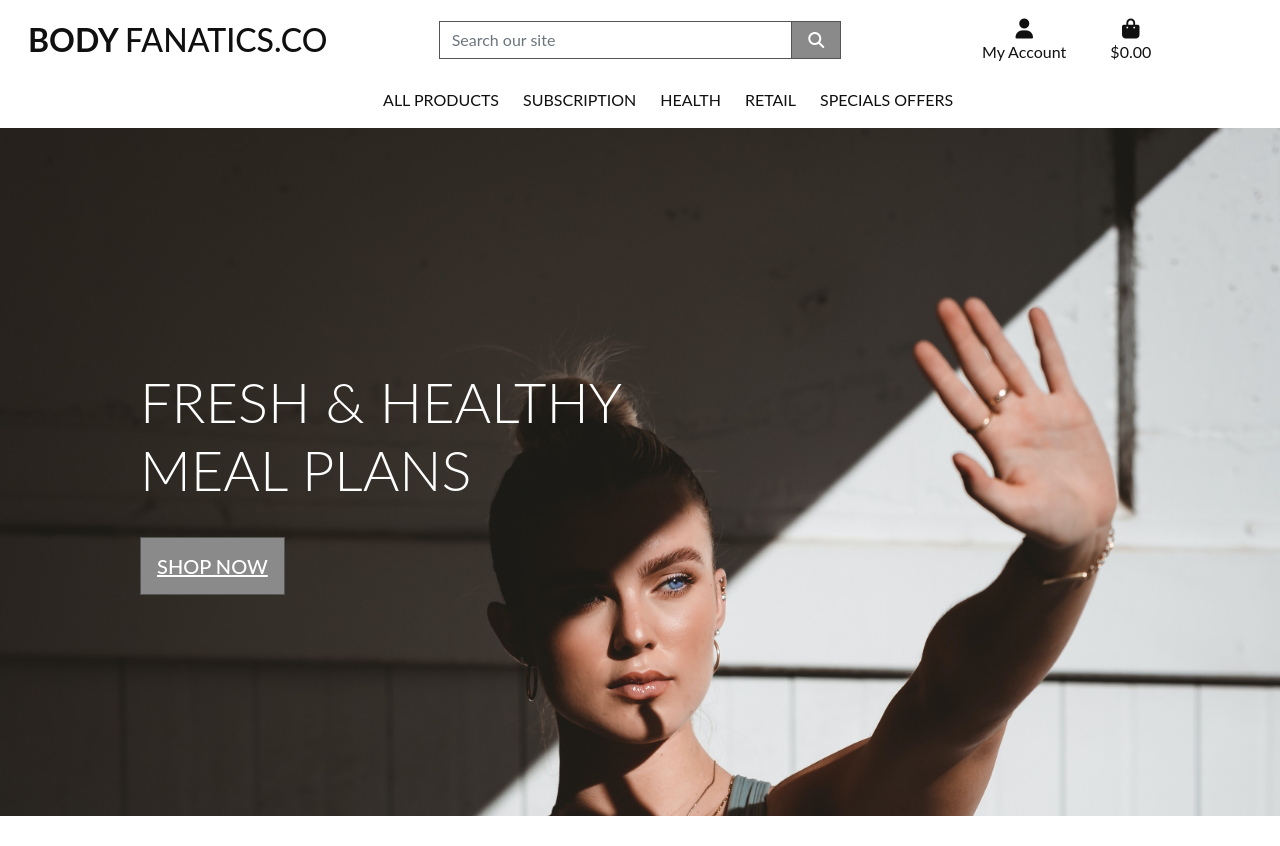
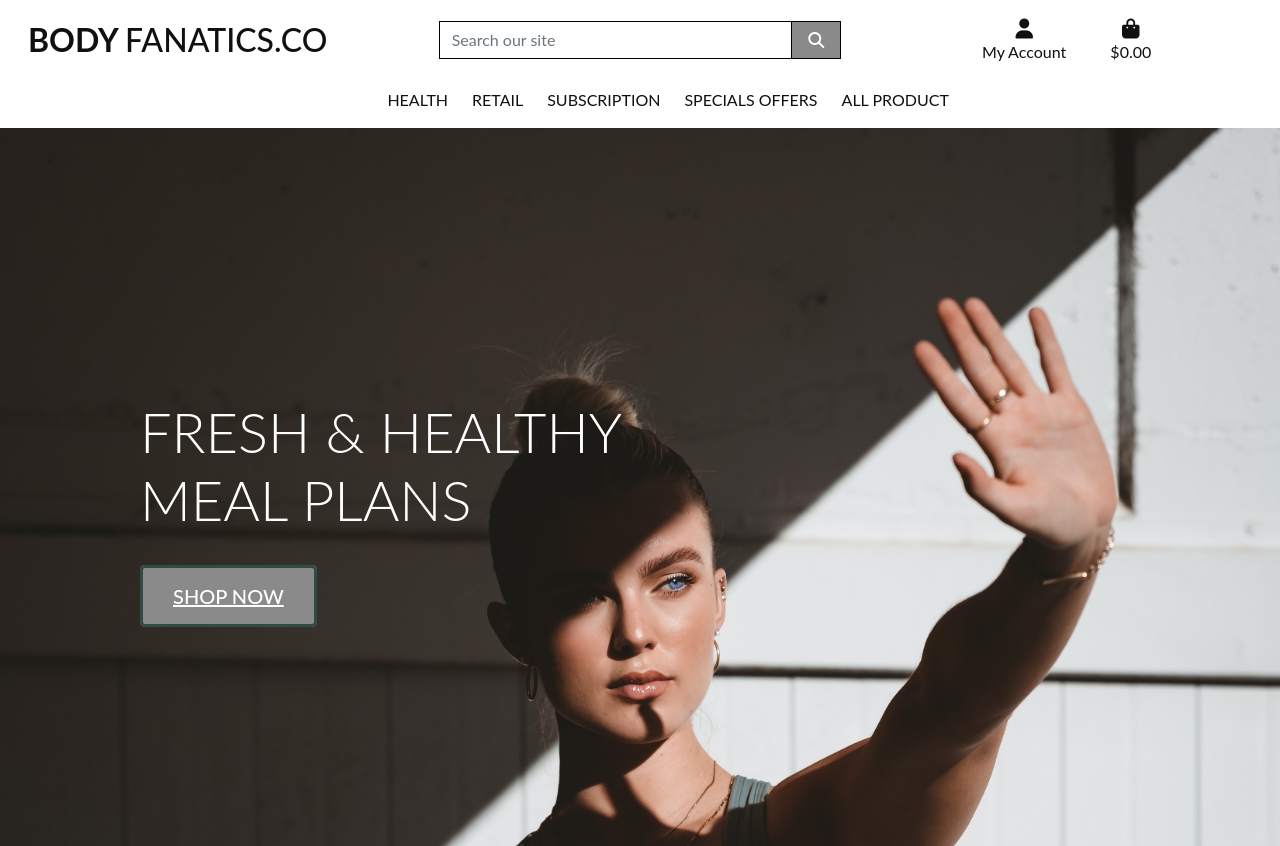
Before and after one commit to Spotarachy/M4-Body-Fanatics, a Django app: page / in a window 1280 px wide. Before the commit the page ends 816 px from the top, so only its background shows below. Run offline with Django 3.2, Linux system fonts and the light colour scheme; some libraries are stand-ins or nearby versions.

Commit message:
addad custom button automation

```diff
--- a/home/templates/home/index.html
+++ b/home/templates/home/index.html
@@ -19,10 +19,11 @@
                 </h1>
                 <div class="my-5">
                     <h4>
-                        <a href="" class="shop-now-button btn-lg rounded-0 text-uppercase py-3">Shop Now</a>
+                        <a href="#" class="shop-now-button btn-lg  text-uppercase py-3">Shop Now</a>
                     </h4>
                 </div>
             </div>
         </div>
     </div>
+
 {% endblock %}
--- a/home/views.py
+++ b/home/views.py
@@ -1,4 +1,5 @@
 from django.shortcuts import render
+
 
 # Create your views here.
 
--- a/static/css/base.css
+++ b/static/css/base.css
@@ -27,12 +27,24 @@ body {
 .main-logo-link {
     width: fit-content;
 }
-
+/* CUSTOM AUTOMATION BUTTON */
 .shop-now-button {
     background: rgb(138, 138, 138);
     color: white;
     min-width: 260px;
-    border: 1px solid #555;
+    padding: 10px 30px;
+    border: 3px solid #304B43;
+    border-radius: 5px;
+}
+.shop-now-button:hover {
+    animation: pulsate 2s ease-in-out,
+}
+@keyframes pulsate {
+    0%{
+        box-shadow:
+        0 0 25px #fbe0da,
+        0 0 50px #C7CCD1;
+    }
 }
 
 .btn-black {
@@ -55,7 +67,7 @@ body {
 }
 
 .border-black {
-    border: 1px solid #555 !important;
+    border: 1px solid black !important;
 }
 
 .overlay {
@@ -84,6 +96,33 @@ a.category-badge > span.badge:hover {
 .btt-link {
     cursor: pointer;
 }
+
+/* footer */
+
+.icon-wrapper {
+    display: inline-block;
+    font-size: medium 44px;
+    animation: float 5s ease-in-out infinite;
+}
+.ri-facebook-circle-line {
+    animation-duration: 1s;
+}
+.ri-whatsapp-line {
+    animation-duration: 2s;
+}
+
+@keyframes float {
+    0%{
+        transform: translateY(0);
+    }
+    50%{
+        transform: translateY(-15px);
+    }
+    100%{
+        transform: translateY(0);
+    }
+}
+
 /* .border-black {
     border: 1px solid black !important;
 } */
--- a/templates/base.html
+++ b/templates/base.html
@@ -49,6 +49,7 @@
           <div id="topnav" class="row bg-white pt-lg-2 d-none d-lg-flex">
             <div class="col-12 col-lg-4 my-auto py-1 py-lg-0 text-uppercase text-center text-md-left">
                     <a href="{% url 'home' %}" class="nav-link main-logo-link">
+
                     <h2 class="logo-font text-black my-0"><strong>Body </strong>Fanatics.Co</h2>
                 </a>
             </div>
@@ -122,6 +123,14 @@
       </nav>
   </header>
 
+  <footer>
+        <div class="icon-wrapper">
+         <i class="ri-instagram-line icon"></i>
+         <i class="ri-facebook-circle-line icon"></i>
+         <i class="ri-whatsapp-line icon"></i>
+        </div>
+    </footer>
+
     {% if messages %}
         <div class="message-container"></div>
     {% endif %}
--- a/templates/includes/main-nav.html
+++ b/templates/includes/main-nav.html
@@ -4,7 +4,57 @@
 
         <li class="nav-item list-inline-item dropdown">
             <a class="logo-font font-weight-bold nav-link text-black mr-5" href="#" id="all-products-link" data-toggle="dropdown" aria-haspopup="true" aria-expanded="false">
-                All Products
+                Health
+            </a>
+            <div class="dropdown-menu border-0" aria-labelledby="health-link">
+                <a href="" class="dropdown-item">Meal Plan</a>
+                <a href="" class="dropdown-item">Exercise routine</a>
+                <!-- <a href="" class="dropdown-item">Nutrition</a> -->
+                <a href="" class="dropdown-item">All Products</a>
+            </div>
+        </li>
+
+        <li class="nav-item list-inline-item dropdown">
+            <a class="logo-font font-weight-bold nav-link text-black mr-5" href="#" id="all-products-link" data-toggle="dropdown" aria-haspopup="true" aria-expanded="false">
+                Retail
+            </a>
+            <div class="dropdown-menu border-0" aria-labelledby="retail-link">
+                <a href="" class="dropdown-item">Apparel</a>
+                <a href="" class="dropdown-item">Equipment</a>
+                <a href="" class="dropdown-item">All Products</a>
+            </div>
+        </li>
+
+        <li class="nav-item list-inline-item dropdown">
+            <a class="logo-font font-weight-bold nav-link text-black mr-5" href="#" id="all-products-link" data-toggle="dropdown" aria-haspopup="true" aria-expanded="false">
+                Subscription
+            </a>
+            <div class="dropdown-menu border-0" aria-labelledby="subscription-link">
+                <!-- <a href="" class="dropdown-item">All Products</a>
+                <a href="" class="dropdown-item">Prices</a> -->
+                <a href="" class="dropdown-item">Coach</a>
+                <a href="" class="dropdown-item">Trainer</a>
+            </div>
+        </li>
+
+        <li class="nav-item list-inline-item dropdown">
+            <a class="logo-font font-weight-bold nav-link text-black mr-5" href="#" id="all-products-link" data-toggle="dropdown" aria-haspopup="true" aria-expanded="false">
+                Specials Offers
+            </a>
+            <div class="dropdown-menu border-0" aria-labelledby="specials-offers-link">
+                <a href="" class="dropdown-item">New Arrivals</a>
+                <a href="" class="dropdown-item">Deals</a>
+                <a href="" class="dropdown-item">Gift card</a>
+                <a href="" class="dropdown-item">Clearance</a>
+                <a href="" class="dropdown-item">User stories</a>
+                <a href="" class="dropdown-item">All Products</a>
+
+            </div>
+        </li>
+
+        <li class="nav-item list-inline-item dropdown">
+            <a class="logo-font font-weight-bold nav-link text-black mr-5" href="#" id="all-products-link" data-toggle="dropdown" aria-haspopup="true" aria-expanded="false">
+                All Product
             </a>
             <div class="dropdown-menu border-0" aria-labelledby="all-products-link">
                 <a href="" class="dropdown-itme">By Rating</a>
@@ -13,54 +63,5 @@
                 <a href="" class="dropdown-item">By Products</a>
             </div>
         </li>
-
-        <li class="nav-item list-inline-item dropdown">
-            <a class="logo-font font-weight-bold nav-link text-black mr-5" href="#" id="all-products-link" data-toggle="dropdown" aria-haspopup="true" aria-expanded="false">
-                Subscription
-            </a>
-            <div class="dropdown-menu border-0" aria-labelledby="subscription-link">
-                <a href="" class="dropdown-item">All Products</a>
-                <a href="" class="dropdown-item">Prices</a>
-                <a href="" class="dropdown-item">Coach</a>
-                <a href="" class="dropdown-item">Trainer</a>
-            </div>
-        </li>
-
-        <li class="nav-item list-inline-item dropdown">
-            <a class="logo-font font-weight-bold nav-link text-black mr-5" href="#" id="all-products-link" data-toggle="dropdown" aria-haspopup="true" aria-expanded="false">
-                Health
-            </a>
-            <div class="dropdown-menu border-0" aria-labelledby="health-link">
-                <a href="" class="dropdown-item">All Products</a>
-                <a href="" class="dropdown-item">Meal Plan</a>
-                <a href="" class="dropdown-item">Exercise routine</a>
-                <a href="" class="dropdown-item">Nutrition</a>
-            </div>
-        </li>
-
-        <li class="nav-item list-inline-item dropdown">
-            <a class="logo-font font-weight-bold nav-link text-black mr-5" href="#" id="all-products-link" data-toggle="dropdown" aria-haspopup="true" aria-expanded="false">
-                Retail
-            </a>
-            <div class="dropdown-menu border-0" aria-labelledby="retail-link">
-                <a href="" class="dropdown-item">All Products</a>
-                <a href="" class="dropdown-item">Apparel</a>
-                <a href="" class="dropdown-item">Equipment</a>
-            </div>
-        </li>
-
-        <li class="nav-item list-inline-item dropdown">
-            <a class="logo-font font-weight-bold nav-link text-black mr-5" href="#" id="all-products-link" data-toggle="dropdown" aria-haspopup="true" aria-expanded="false">
-                Specials Offers
-            </a>
-            <div class="dropdown-menu border-0" aria-labelledby="specials-offers-link">
-                <a href="" class="dropdown-item">All Products</a>
-                <a href="" class="dropdown-item">Deals</a>
-                <a href="" class="dropdown-item">Gift card</a>
-                <a href="" class="dropdown-item">Clearance</a>
-                <a href="" class="dropdown-item">User stories</a>
-                <a href="" class="dropdown-item">New Arrivals</a>
-            </div>
-        </li>
     </ul>
 </div>
```
Also changed, not shown: db.sqlite3, media/images/deals/s_TuEeVCv.jpg (added), media/images/deals/w_Apze8MT.jpg (added), media/images/equipment/e.jpg (renamed from media/e.jpg), media/s.jpg (added), media/w.jpg (renamed from media/images/deals/w.jpg), media/x.jpg (renamed from media/images/deals/x.jpg), media/x_xhGyC12.jpg (added), media/z.jpg (renamed from media/images/deals/z.jpg), media/z_PRYEcir.jpg (added), products/views.py (line endings or trailing spaces).
